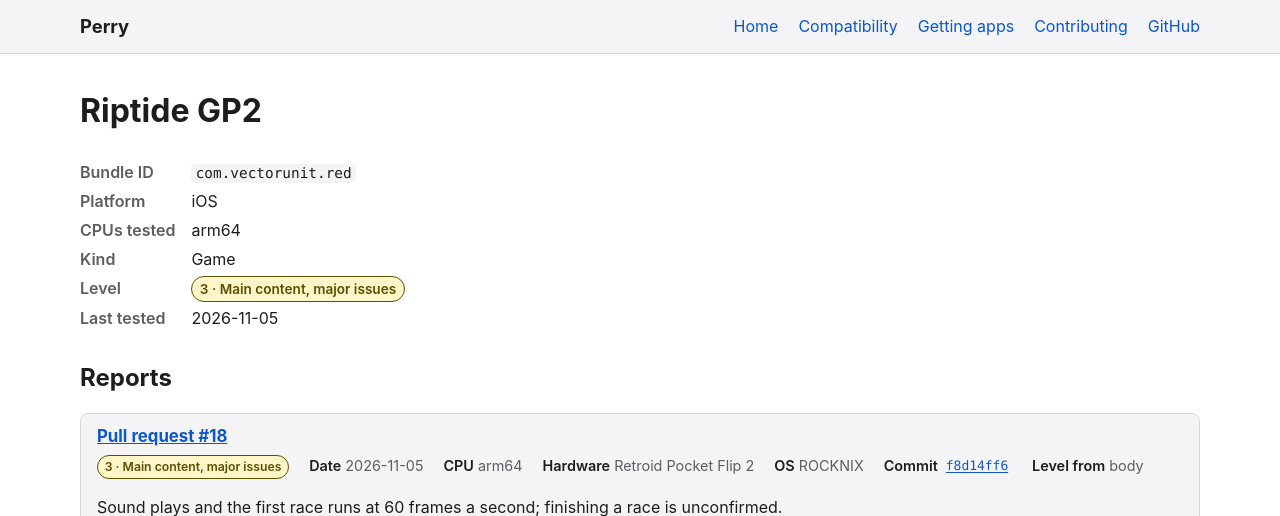
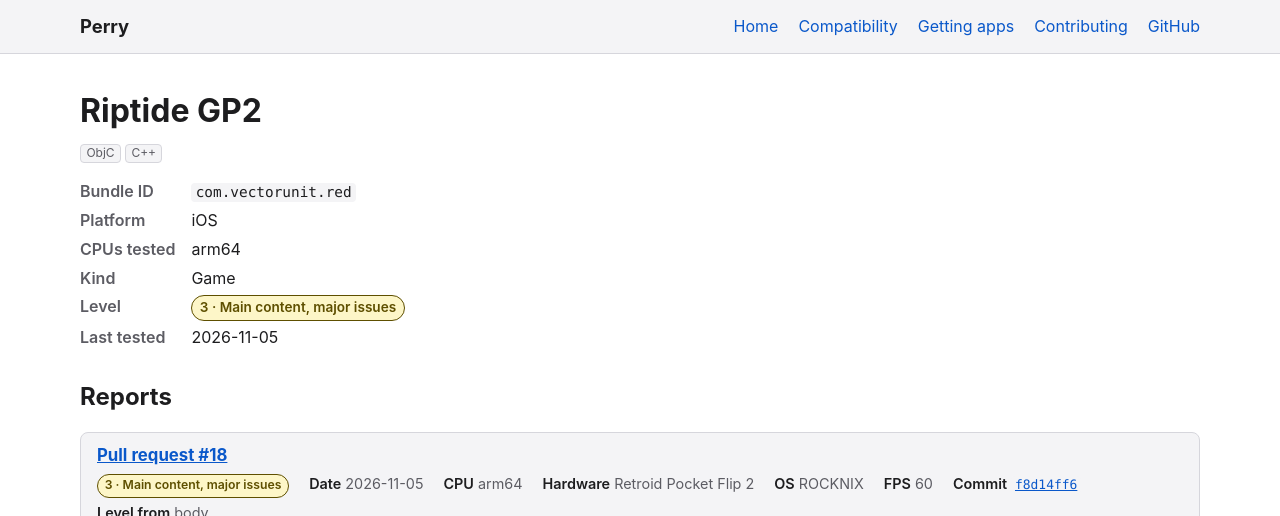
Before and after one commit to MillerTechnologyPeru/Perry, a Jekyll site: the page built from docs/_apps/ios/com.vectorunit.red.md, in a window 1280 px wide, cut to the strip 0-516 px from the top of the page. Built offline with Jekyll 4.4.1, drawn with Linux system fonts in a browser that asks for light colours.

Commit message:
Add Riptide GP2's engine and language tags and frame rates

```diff
--- a/docs/_apps/ios/com.vectorunit.red.md
+++ b/docs/_apps/ios/com.vectorunit.red.md
@@ -3,6 +3,7 @@ name: Riptide GP2
 bundle_id: "com.vectorunit.red"
 platform: ios
 kind: game
+tags: [ObjC, C++]
 reports:
   - pr: 18
     date: 2026-11-05
@@ -11,6 +12,7 @@ reports:
     cpu: arm64
     hardware: Retroid Pocket Flip 2
     os: ROCKNIX
+    fps: 60
     level: 3
     source: body
     notes: Sound plays and the first race runs at 60 frames a second; finishing a race is unconfirmed.
```
